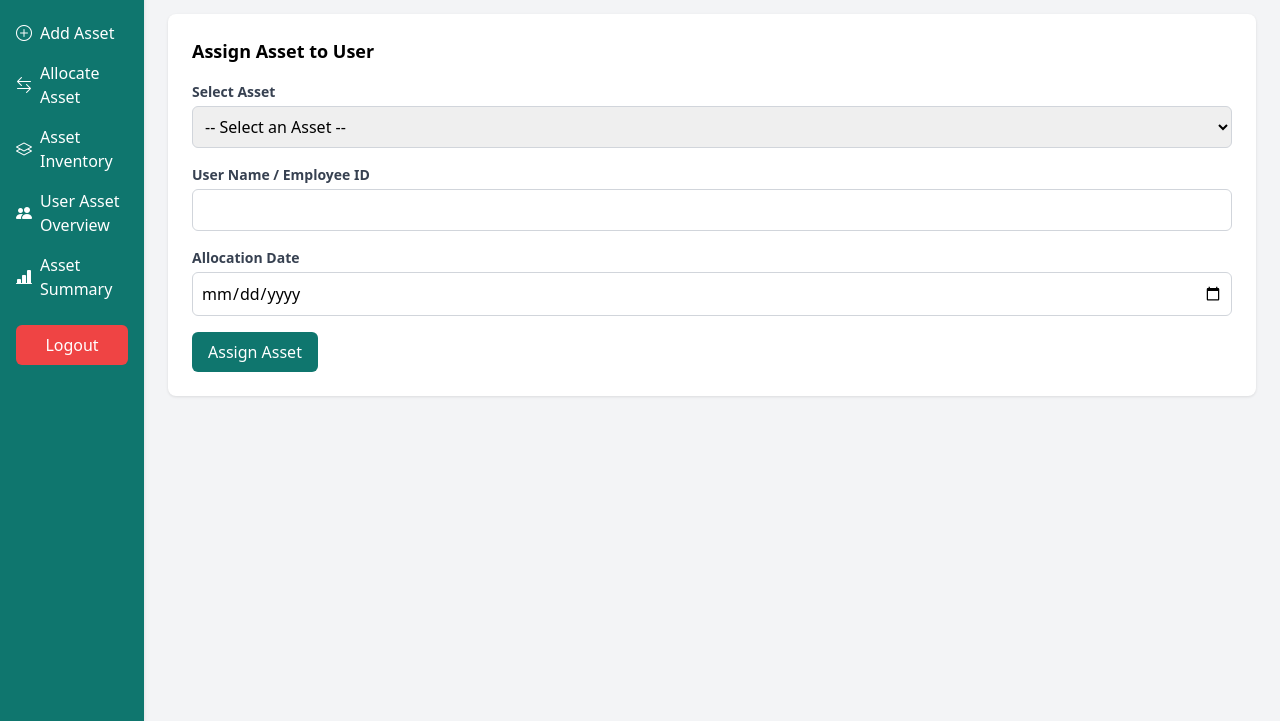
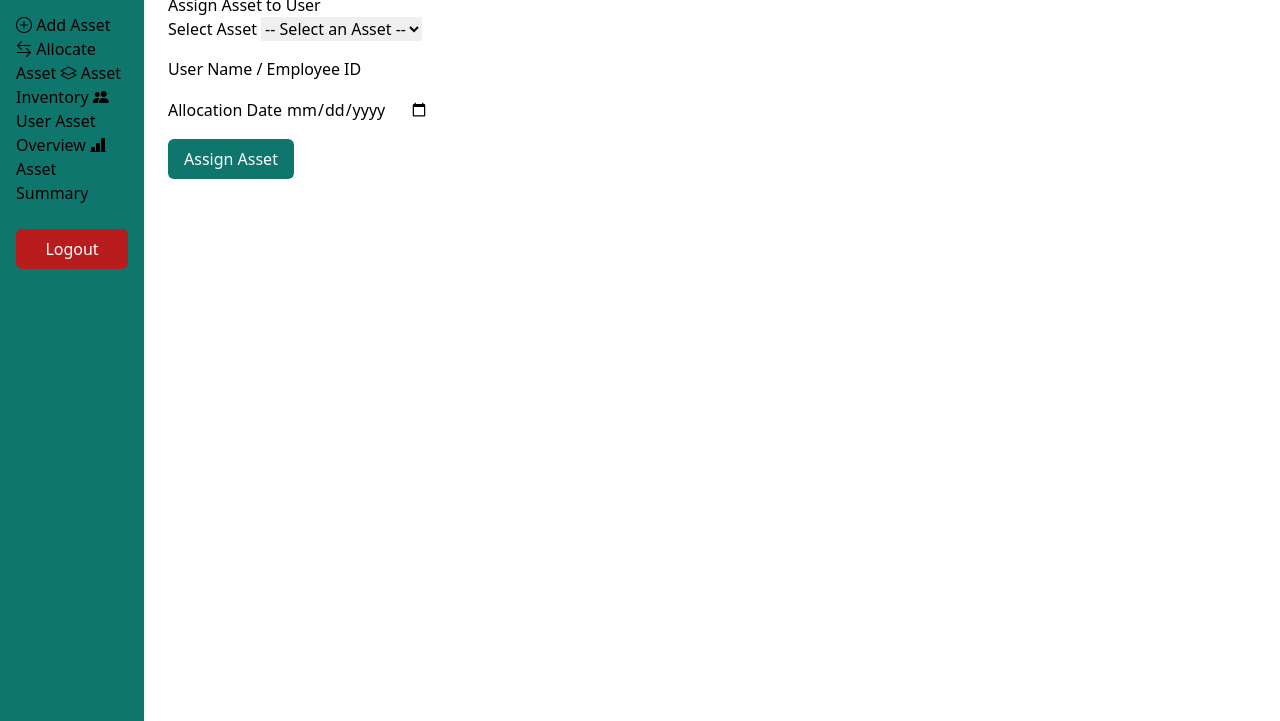
Before and after one commit to tejasgavli77/FF-IT-Asset-Management, a website with bundled scripts: page allocate-asset.html in a window 1280 px wide. Shown: the part 79-800 px from the top of the page. Built offline with nearby package versions, Linux system fonts and the light colour scheme; no server answers.

Commit message:
Update theme.css

```diff
--- a/css/theme.css
+++ b/css/theme.css
@@ -1,118 +1,92 @@
-/* === Backgrounds === */
-.bg-body {
-  background-color: #F3F4F6; /* Light Warm Grey */
+/* ================================
+   🌈 Theme Variables
+   ================================ */
+:root {
+  /* Primary Theme Colors */
+  --color-sidebar-bg: #0F766E;       /* Deep Teal */
+  --color-sidebar-hover: #115E59;    /* Darker teal hover */
+  --color-sidebar-text: #ffffff;     /* White text */
+  --color-sidebar-hover-text: #FACC15; /* Golden yellow on hover */
+
+  /* Main Content Colors */
+  --color-main-bg: #F3F4F6;          /* Light warm grey */
+  --color-table-header-bg: #e5e7eb;  /* Light grey table header */
+  --color-table-header-text: #374151; /* Dark grey text */
+
+  /* Buttons */
+  --color-btn-primary-bg: #0F766E;
+  --color-btn-primary-hover: #115E59;
+  --color-btn-primary-text: #ffffff;
+
+  /* Logout Button */
+  --color-btn-logout-bg: #b91c1c;    /* Red */
+  --color-btn-logout-hover: #991b1b; /* Darker red */
+  --color-btn-logout-text: #ffffff;
 }
 
-/* === Sidebar === */
+/* ================================
+   Sidebar
+   ================================ */
 .sidebar {
-  background-color: #0F766E; /* Deep Teal */
-  color: white;
+  background-color: var(--color-sidebar-bg);
 }
 .sidebar-title {
   font-size: 1.25rem;
   font-weight: bold;
-  margin-bottom: 1.5rem;
-  text-align: center;
+  margin-bottom: 1rem;
 }
-.sidebar-nav {
-  display: flex;
-  flex-direction: column;
-  gap: 1rem;
-}
-.sidebar-nav a {
+.sidebar-link {
   display: flex;
   align-items: center;
   gap: 0.5rem;
-  color: white;
+  padding: 0.5rem 0;
+  color: var(--color-sidebar-text);
   text-decoration: none;
+  transition: color 0.2s ease;
 }
-.sidebar-nav a:hover {
-  color: #FACC15; /* Golden Yellow hover */
+.sidebar-link:hover {
+  color: var(--color-sidebar-hover-text);
+}
+.sidebar-link.active {
+  font-weight: bold;
 }
 
-/* === Cards === */
-.card {
-  background: white;
-  border-radius: 0.5rem;
-  padding: 1.5rem;
-  box-shadow: 0 1px 3px rgba(0,0,0,0.1);
-}
-.card-title {
-  font-size: 1.125rem;
-  font-weight: bold;
-  margin-bottom: 1rem;
+/* ================================
+   Main Content Background
+   ================================ */
+.bg-main {
+  background-color: var(--color-main-bg);
 }
 
-/* === Page Titles === */
-.page-title {
-  font-size: 1.875rem;
-  font-weight: 600;
-  color: #1F2937; /* Dark gray text */
+/* ================================
+   Buttons
+   ================================ */
+.btn-primary {
+  background-color: var(--color-btn-primary-bg);
+  color: var(--color-btn-primary-text);
+  padding: 0.5rem 1rem;
+  border-radius: 0.375rem;
+  transition: background-color 0.2s ease;
+}
+.btn-primary:hover {
+  background-color: var(--color-btn-primary-hover);
 }
 
-/* === Buttons === */
-.btn-primary {
-  background-color: #0F766E; /* Deep Teal */
-  color: white;
+.btn-logout {
+  background-color: var(--color-btn-logout-bg);
+  color: var(--color-btn-logout-text);
   padding: 0.5rem 1rem;
   border-radius: 0.375rem;
-  transition: background-color 0.3s ease;
-}
-.btn-primary:hover {
-  background-color: #0B5F59; /* Darker Teal */
-}
-.btn-logout {
-  background-color: #EF4444; /* Red */
-  color: white;
-  padding: 0.5rem 1rem;
-  border-radius: 0.375rem;
-  transition: background-color 0.3s ease;
+  transition: background-color 0.2s ease;
 }
 .btn-logout:hover {
-  background-color: #B91C1C; /* Darker red */
-}
-.btn-secondary {
-  background-color: #E5E7EB; /* Light gray */
-  padding: 0.5rem 1rem;
-  border-radius: 0.375rem;
-}
-.btn-secondary:hover {
-  background-color: #D1D5DB; /* Darker gray */
+  background-color: var(--color-btn-logout-hover);
 }
 
-/* === Forms === */
-.form-label {
-  display: block;
-  font-size: 0.875rem;
-  font-weight: 600;
-  color: #374151; /* Dark gray text */
-  margin-bottom: 0.25rem;
+/* ================================
+   Tables
+   ================================ */
+table thead {
+  background-color: var(--color-table-header-bg);
+  color: var(--color-table-header-text);
 }
-.form-input {
-  width: 100%;
-  padding: 0.5rem;
-  border: 1px solid #D1D5DB;
-  border-radius: 0.375rem;
-}
-
-/* === Modal === */
-.modal {
-  position: fixed;
-  inset: 0;
-  background-color: rgba(0,0,0,0.5);
-  display: flex;
-  align-items: center;
-  justify-content: center;
-  z-index: 50;
-}
-.modal-content {
-  background: white;
-  border-radius: 0.5rem;
-  padding: 1.5rem;
-  width: 24rem;
-}
-.modal-title {
-  font-size: 1.125rem;
-  font-weight: bold;
-  margin-bottom: 1rem;
-}
```
